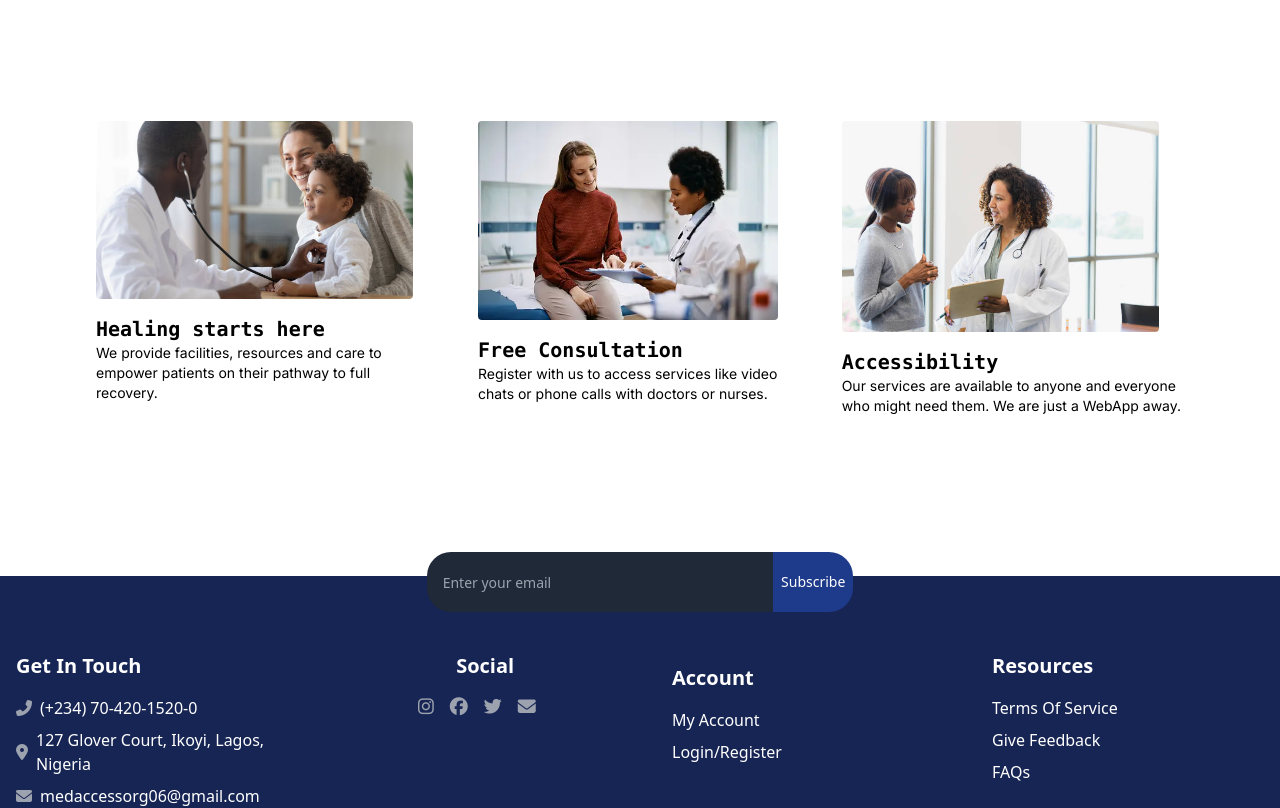
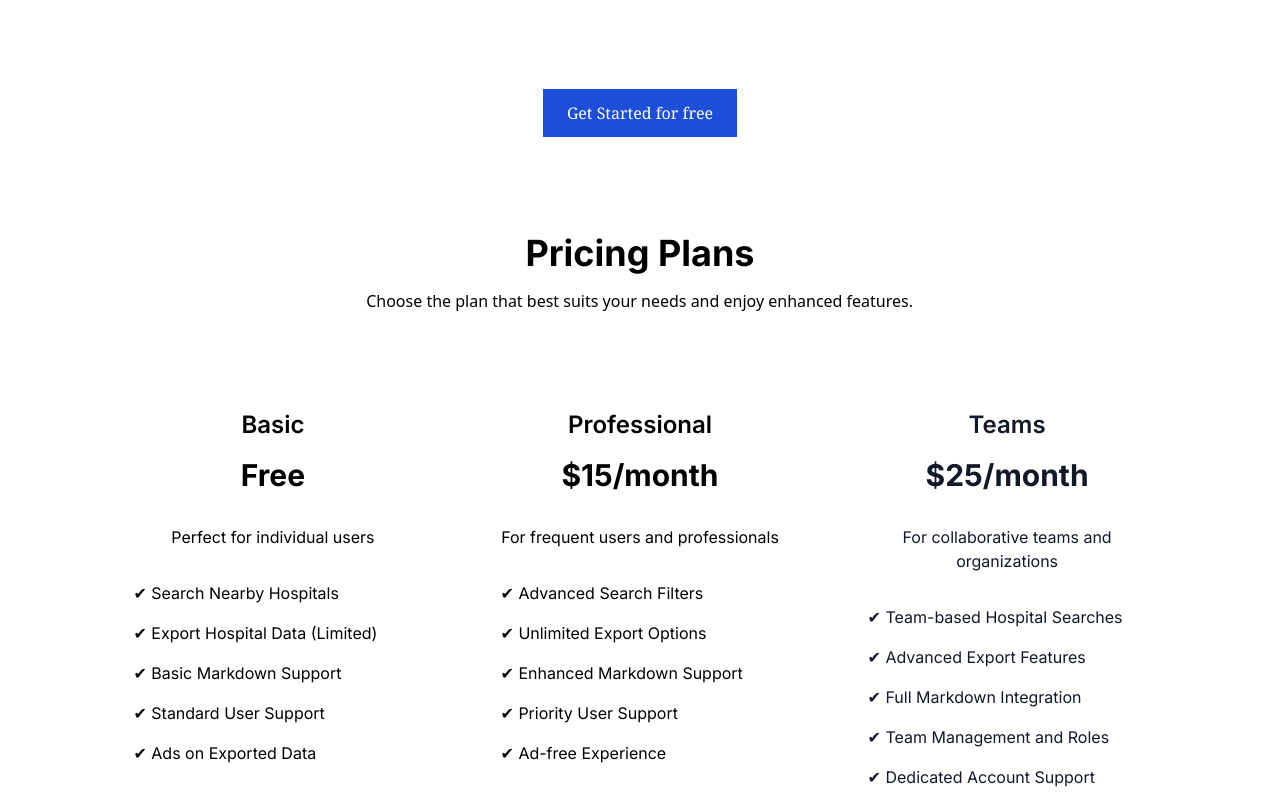
Before and after one commit to Okezedavid/MedAccess, a Next.js app: page / in a window 1280 px wide. Shown: the part 1780-2588 px from the top of the page. Built offline with nearby package versions, Linux system fonts and the light colour scheme.

Commit message:
Added some more designs

```diff
--- /dev/null
+++ b/src/app/Pricing/pricing.tsx
@@ -0,0 +1,76 @@
+import React, { useEffect } from "react";
+import AOS from "aos";
+import "aos/dist/aos.css";
+
+function Pricing() {
+  useEffect(() => {
+    AOS.init({
+      duration: 1000,
+      easing: "ease-in-out",
+      once: true,
+    });
+  }, []);
+
+  return (
+    <section id="pricing" className="wrapper py-16" data-aos="fade-up">
+      <div className="inner text-center">
+        <h2 className="text-2xl md:text-4xl font-bold mb-4">Pricing Plans</h2>
+        <p className="text-sm md:text-base mb-14 font-sans" data-aos="flip-up">Choose the plan that best suits your needs and enjoy enhanced features.</p>
+        <div className="flex flex-col lg:flex-row justify-center gap-6">
+          {/* Basic Plan */}
+          <div
+            className="flex-1 lg:w-1/3 px-8 py-10  rounded-lg hover:bg-blue-900 hover:text-white transition duration-300 ease-in-out"
+            data-aos="zoom-in"
+          >
+            <h3 className="text-2xl font-semibold mb-4">Basic</h3>
+            <p className="text-3xl font-bold mb-8">Free</p>
+            <p className="mb-8">Perfect for individual users</p>
+            <ul className="text-left space-y-4">
+              <li>✔ Search Nearby Hospitals</li>
+              <li>✔ Export Hospital Data (Limited)</li>
+              <li>✔ Basic Markdown Support</li>
+              <li>✔ Standard User Support</li>
+              <li>✔ Ads on Exported Data</li>
+            </ul>
+          </div>
+
+          {/* Professional Plan */}
+          <div
+            className="flex-1 lg:w-1/3 px-8 py-10  rounded-lg hover:bg-blue-900 hover:text-white transition duration-300 ease-in-out"
+            data-aos="zoom-in"
+          >
+            <h3 className="text-2xl font-semibold mb-4">Professional</h3>
+            <p className="text-3xl font-bold mb-8">$15/month</p>
+            <p className="mb-8">For frequent users and professionals</p>
+            <ul className="text-left space-y-4">
+              <li>✔ Advanced Search Filters</li>
+              <li>✔ Unlimited Export Options</li>
+              <li>✔ Enhanced Markdown Support</li>
+              <li>✔ Priority User Support</li>
+              <li>✔ Ad-free Experience</li>
+            </ul>
+          </div>
+
+          {/* Teams Plan */}
+          <div
+            className="flex-1 lg:w-1/3 px-8 py-10  rounded-lg text-gray-900 hover:bg-blue-900 hover:text-white transition duration-300 ease-in-out"
+            data-aos="zoom-in"
+          >
+            <h3 className="text-2xl font-semibold mb-4">Teams</h3>
+            <p className="text-3xl font-bold mb-8">$25/month</p>
+            <p className="mb-8">For collaborative teams and organizations</p>
+            <ul className="text-left space-y-4">
+              <li>✔ Team-based Hospital Searches</li>
+              <li>✔ Advanced Export Features</li>
+              <li>✔ Full Markdown Integration</li>
+              <li>✔ Team Management and Roles</li>
+              <li>✔ Dedicated Account Support</li>
+            </ul>
+          </div>
+        </div>
+      </div>
+    </section>
+  );
+}
+
+export default Pricing;
--- a/src/app/account/page.tsx
+++ b/src/app/account/page.tsx
@@ -81,7 +81,7 @@ export default function Account() {
                   <button className="font-serif w-full py-2 mb-3 sm:mb-0 bg-blue-700 text-white rounded-lg hover:bg-blue-600 text-sm md:text-base">Change Password</button>
                 </Link>
                 <Link href="/signin" className="w-full">
-                  <button className="font-serif w-full py-2 bg-gray-900 text-white rounded-lg flex items-center justify-center hover:bg-red-600 text-sm md:text-base">
+                  <button className="font-serif w-full py-2 bg-gray-900 text-white rounded-lg flex items-center justify-center hover:bg-gray-800 text-sm md:text-base">
                     <FaSignOutAlt className="mr-2" />
                     Logout
                   </button>
--- a/src/app/hospitals/page.tsx
+++ b/src/app/hospitals/page.tsx
@@ -164,7 +164,7 @@ const MyHospitals: React.FC = () => {
                 <input
                   type="search"
                   id="default-search"
-                  className="block w-full p-4 pl-10 text-sm text-Grey/900 border border-Grey/600 rounded-lg bg-gray-50 focus:ring-Primary focus:border-Primary dark:bg-white dark:border-gray-600 dark:placeholder-gray-400  focus:outline-blue-500 "
+                  className="block w-full p-4 pl-10 text-sm text-Grey/900 border border-Grey/600 rounded-lg bg-gray-50   dark:bg-white  dark:placeholder-gray-400  focus:outline-blue-500 "
                   placeholder="Search by city or state"
                   ext-sm
                   required
@@ -241,7 +241,7 @@ const MyHospitals: React.FC = () => {
             </div>
           </div>
         </div>
-        <br />
+
         <div>
           <Markdown />
         </div>
--- a/src/app/markdown/markdown.tsx
+++ b/src/app/markdown/markdown.tsx
@@ -172,7 +172,7 @@ export default function MarkdownEditor() {
           <div className="flex-1 p-2 md:w-1/2 flex flex-col">
             {(markdown || images.length > 0) && (
               <div className="border p-2 rounded shadow-md bg-gray-50 flex-1">
-                <h3 className="text-sm md:text-lg font-medium text-gray-700 mb-2">Preview</h3>
+                <h3 className="text-sm md:text-base font-medium text-gray-700 mb-2">Preview</h3>
                 <div className="preview overflow-auto">
                   <ReactMarkdown remarkPlugins={[remarkGfm]}>
                     {markdown}
--- a/src/app/page.tsx
+++ b/src/app/page.tsx
@@ -11,9 +11,16 @@ import pic4 from "../assets/imgs/pic4.jpg";
 import logo from "../assets/imgs/logo.png";
 import Image from "next/image";
 import Head from "next/head";
+import Pricing from "./Pricing/pricing"
 
 // Importing icons from Heroicons
-import { MagnifyingGlassIcon, DocumentArrowDownIcon, ShareIcon, PencilSquareIcon } from "@heroicons/react/24/outline";
+import {
+  MagnifyingGlassIcon,
+  DocumentArrowDownIcon,
+  ShareIcon,
+  PencilSquareIcon,
+  ChevronUpIcon, // New icon for "Back to Top"
+} from "@heroicons/react/24/outline";
 
 export default function Home() {
   useEffect(() => {
@@ -23,6 +30,14 @@ export default function Home() {
       once: true,
     });
   }, []);
+
+  // Function to scroll back to the top of the page
+  const scrollToTop = () => {
+    window.scrollTo({
+      top: 0,
+      behavior: "smooth",
+    });
+  };
 
   return (
     <div className="flex flex-col min-h-screen overflow-hidden">
@@ -48,14 +63,12 @@ export default function Home() {
         </nav>
         <div className="flex flex-col xs:flex-row items-center xs:items-end space-y-2 xs:space-y-0 xs:space-x-2 relative -top-5">
           <Link href="/signin">
-            {" "}
             <button className="text-xs md:text-sm text-blue-900 py-2 px-2">
               Log In
             </button>
           </Link>
 
           <Link href="/signup">
-            {" "}
             <button className="text-xs md:text-sm btn-animated bg-gray-100 text-blue-900 py-2 px-4 relative hover:text-gray-100">
               Register
             </button>
@@ -226,8 +239,7 @@ export default function Home() {
                   Share Hospitals
                 </h2>
                 <p className="text-sm md:text-base text-center">
-                  Share hospital information with friends, family, and
-                  caregivers.
+                  Easily share hospital information with friends and family.
                 </p>
               </div>
               {/* Markdown Support */}
@@ -248,25 +260,39 @@ export default function Home() {
           </div>
         </section>
 
+        {/* New Get Started Button */}
+      <div className="text-center my-8" data-aos="fade-up">
+          <Link href="/signup">
+            <button className="bg-blue-700 text-white font-serif py-3 px-6 rounde hover:bg-blue-600 transition duration-300" data-aos="zoom-out">
+              Get Started for free
+            </button>
+          </Link>
+        </div>
+
+        <div>
+          <Pricing />
+        </div>
+
+<h1 className="flex justify-center text-2xl md:text-4xl font-bold font-mono" data-aos="zoom-out-left">Extra <span className="text-blue-700 px-3">Services</span></h1>
         {/* Three */}
         <section id="three" className="wrapper py-16" data-aos="fade-up">
-          <div className="inner flex flex-col md:flex-row md:justify-between">
+          <div className="inner flex flex-col md:flex-row md:justify-between gap-8">
             <div
-              className="flex-item box mb-8 md:mb-0 md:mr-8"
+              className="flex-item box mb-8 md:mb-0"
               data-aos="fade-right"
             >
               <div className="image fit mb-4">
                 <Image
                   src={pic1}
                   alt=""
-                  width={317}
+                  width={350}
                   height={200}
-                  className="rounded"
+                  className="rounded object-cover w-full h-[200px]"
                 />
               </div>
-              <div className="content">
+              <div className="content text-center">
                 <h3 className="text-lg md:text-xl font-bold font-mono">
-                  Healing starts here
+                 Proper Medical Attention
                 </h3>
                 <p className="text-sm">
                   We provide facilities, resources and care to empower patients
@@ -275,19 +301,19 @@ export default function Home() {
               </div>
             </div>
             <div
-              className="flex-item box mb-8 md:mb-0 md:mx-8"
+              className="flex-item box mb-8 md:mb-0"
               data-aos="fade-left"
             >
               <div className="image fit mb-4">
                 <Image
                   src={pic3}
                   alt=""
-                  width={317}
+                  width={350}
                   height={200}
-                  className="rounded"
+                  className="rounded object-cover w-full h-[200px]"
                 />
               </div>
-              <div className="content">
+              <div className="content text-center">
                 <h3 className="text-lg md:text-xl font-bold font-mono">
                   Free Consultation
                 </h3>
@@ -297,17 +323,17 @@ export default function Home() {
                 </p>
               </div>
             </div>
-            <div className="flex-item box md:ml-8" data-aos="fade-right">
+            <div className="flex-item box" data-aos="fade-right">
               <div className="image fit mb-4">
                 <Image
                   src={pic4}
                   alt=""
-                  width={317}
+                  width={350}
                   height={200}
-                  className="rounded"
+                  className="rounded object-cover w-full h-[200px]"
                 />
               </div>
-              <div className="content">
+              <div className="content text-center">
                 <h3 className="text-lg md:text-xl font-bold font-mono">
                   Accessibility
                 </h3>
@@ -321,6 +347,15 @@ export default function Home() {
         </section>
       </main>
       <Footer />
+
+      {/* Back to Top Button */}
+      <button
+        onClick={scrollToTop}
+        className="fixed bottom-5 right-5 p-3 rounded-full bg-blue-900 text-white hover:bg-blue-700 shadow-lg transition-all duration-300"
+        aria-label="Scroll to top"
+      >
+        <ChevronUpIcon className="w-4 h-4" />
+      </button>
     </div>
   );
 }
```
